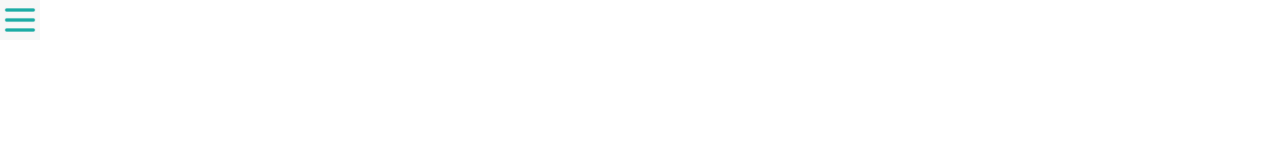
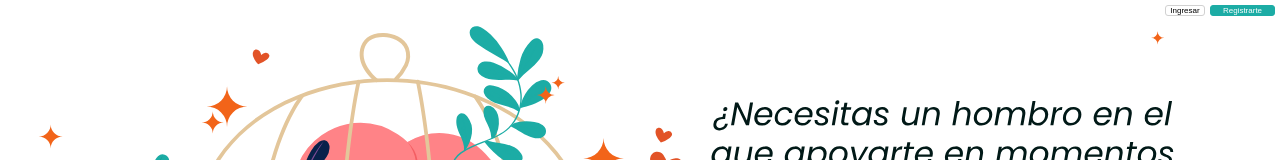
Before and after one commit to noricelly/proyecto-clara, a React (Vite) app: page / in a window 1280 px wide. Before the commit this address led to /user. Shown: the top 160 px of the page. Built offline with nearby package versions, Linux system fonts and the light colour scheme.

Commit message:
Little changes

```diff
--- a/src/routes/Router.jsx
+++ b/src/routes/Router.jsx
@@ -9,7 +9,7 @@ import ClientRoutes from "./PrivateRoutes/ClientRoutes";
 import PublicRoute from "./PublicRoutes/PublicRoute";
 
 const Router = () => {
-  const  userRole  = true;
+  const  userRole  = false;
 
 
   return (
```
